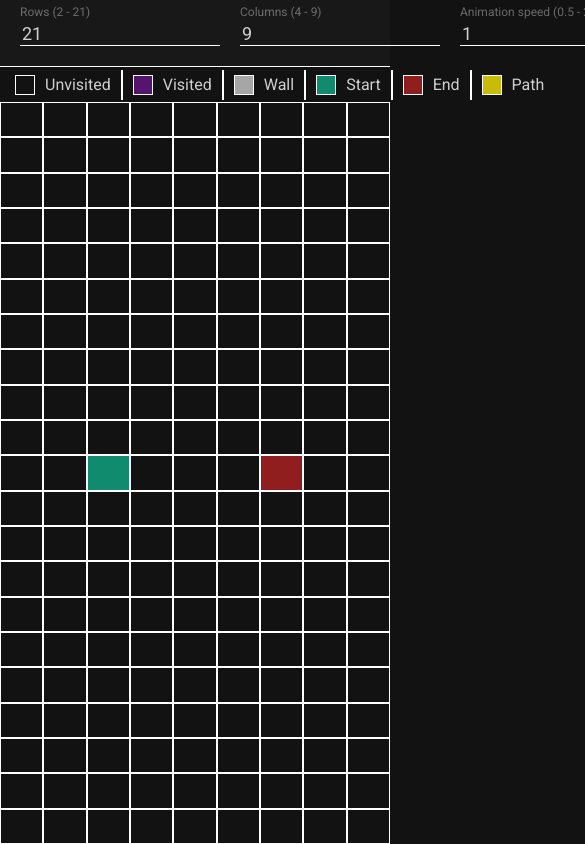
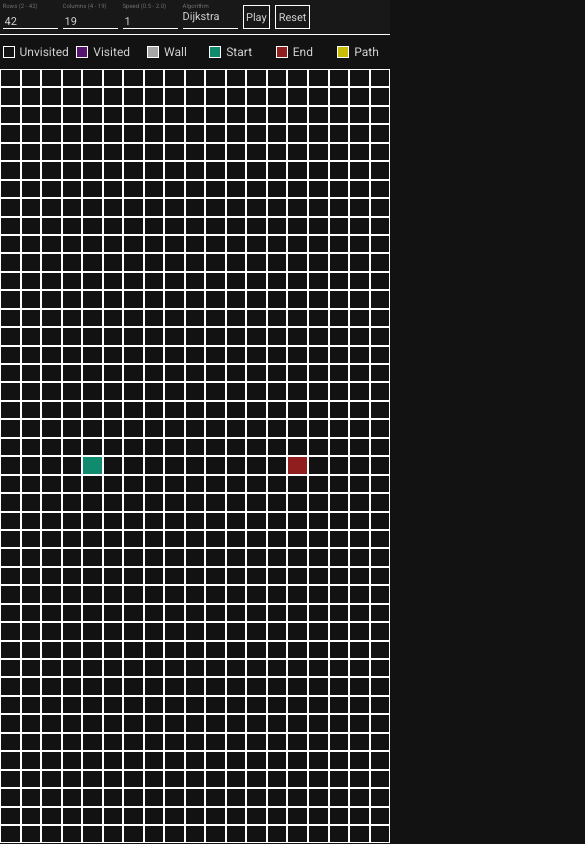
Before and after one commit to NSteczynski/Pathfinding, a React app: page / in a window 390 px wide. Shown: the top 844 px of the page, 585 px wide, since content can reach past the window. Built offline with nearby package versions, Linux system fonts and the light colour scheme.

Commit message:
RWD support.

```diff
--- a/src/components/fields/field.scss
+++ b/src/components/fields/field.scss
@@ -4,8 +4,15 @@
   & > label {
     position: absolute;
     top: -15px;
-    color: $disabledText;
+    color: $disabled;
     font-size: 12px;
+    @media only screen and (max-width: 1023px) {
+      font-size: 9px;
+    }
+    @media only screen and (max-width: 767px) {
+      font-size: 6px;
+      top: -8px;
+    }
   }
   &:before {
     content: '';
@@ -15,6 +22,9 @@
     width: 100%;
     border-bottom: 1px solid $border;
   }
+  @media only screen and (max-width: 767px) {
+    margin: 5px 2.5px 0px;
+  }
 }
 
 input {
@@ -23,9 +33,20 @@ input {
   color: $text;
   height: 100%;
   outline: none;
-  width: 200px;
+  width: 175px;
   font-size: 18px;
-  &:disabled { color: $disabledText; }
+  &:disabled { color: $disabled; }
+  @media only screen and (max-width: 1023px) {
+    width: 110px;
+    font-size: 14px;
+  }
+  @media only screen and (max-width: 767px) {
+    width: 75px;
+    font-size: 11px;
+  }
+  @media only screen and (max-width: 424px) {
+    width: 55px;
+  }
 }
 
 .select {
@@ -33,9 +54,20 @@ input {
   font-size: 18px;
   position: relative;
   & > p {
-    width: 200px;
+    width: 175px;
     margin: 0px;
     &:hover { cursor: pointer; }
+    @media only screen and (max-width: 1023px) {
+      width: 110px;
+      font-size: 14px;
+    }
+    @media only screen and (max-width: 767px) {
+      width: 75px;
+      font-size: 11px;
+    }
+    @media only screen and (max-width: 424px) {
+      width: 55px;
+    }
   }
   & > ul {
     position: absolute;
@@ -49,6 +81,9 @@ input {
     width: 100%;
     background: $background;
     transition: none;
+    @media only screen and (max-width: 1023px) {
+      top: 20px;
+    }
     & > li {
       padding: 5px 10px;
       border-left: 1px solid $border;
@@ -57,11 +92,15 @@ input {
       &:first-child { border-top: 1px solid $border; }
       &:hover { cursor: pointer; background: lighten($background, 10%); }
       &.active { background: lighten($background, 15%); }
+      @media only screen and (max-width: 1023px) {
+        font-size: 14px;
+        padding: 2.5px 5px;
+      }
     }
   }
   &.open > ul { height: auto; }
   &.disabled > p {
-    color: $disabledText;
+    color: $disabled;
     &:hover { cursor: auto; }
   }
 }
--- a/src/components/header.scss
+++ b/src/components/header.scss
@@ -19,9 +19,29 @@
     &:focus { background: lighten($background, 10%); }
     &:disabled {
       background: transparent;
-      color: $disabledText;
-      border-color: $disabledText;
+      color: $disabled;
+      border-color: $disabled;
       &:hover { cursor: auto; }
     }
   }
+  @media only screen and (max-width: 1023px) {
+    padding: 5px;
+    & > button {
+      font-size: 16px;
+      padding: 5px;
+    }
+  }
+  @media only screen and (max-width: 767px) {
+    & > button {
+      font-size: 13px;
+      padding: 2.5px;
+    }
+  }
+  @media only screen and (max-width: 424px) {
+    padding: 5px 0px;
+    & > button {
+      font-size: 11px;
+      margin: 0px 2.5px;
+    }
+  }
 }
--- a/src/components/header.tsx
+++ b/src/components/header.tsx
@@ -10,7 +10,7 @@ const Header: React.FunctionComponent<Settings & {
   <div className='header'>
     <NumberInput name='rows' label={`Rows (2 - ${maxRows})`} value={rows} min={2} max={maxRows} step={1} disabled={isPlaying} onChange={onChange} />
     <NumberInput name='columns' label={`Columns (4 - ${maxColumns})`} value={columns} min={4} max={maxColumns} step={1} disabled={isPlaying} onChange={onChange} />
-    <NumberInput name='playingSpeed' label='Animation speed (0.5 - 2.0)' value={playingSpeed} min={0.5} max={2.0} step={0.25} disabled={isPlaying} onChange={onChange} />
+    <NumberInput name='playingSpeed' label='Speed (0.5 - 2.0)' value={playingSpeed} min={0.5} max={2.0} step={0.25} disabled={isPlaying} onChange={onChange} />
     <SelectField name='algorithm' label='Algorithm' value={algorithm} options={Algorithms} disabled={isPlaying} onChange={onChange} />
     <button onClick={() => isPlaying ? onChange('isPaused', !isPaused) : onChange('isPlaying', !isPlaying)}>{isPlaying ? isPaused ? 'Resume' : 'Pause' : 'Play'}</button>
     <button onClick={onReset}>Reset</button>
--- a/src/components/legend.scss
+++ b/src/components/legend.scss
@@ -2,8 +2,6 @@
   display: flex;
   flex-direction: row;
   margin: 20px;
-  & > span:not(:first-child) { border-left: 1px solid $border; }
-  & > span:not(:last-child) { border-right: 1px solid $border; }
   & > span {
     display: block;
     color: $text;
@@ -14,10 +12,6 @@
     align-items: center;
     justify-content: center;
     position: relative;
-    &.disabled {
-      text-decoration: line-through;
-      color: $disabled;
-    }
     &:before {
       content: '';
       display: block;
@@ -32,7 +26,6 @@
     &.end:before { background: $end; }
     &.path:before { background: $path; }
   }
-
   @media only screen and (max-width: 1023px) {
     margin: 10px;
     & > span {
@@ -43,14 +36,25 @@
       }
     }
   }
-
   @media only screen and (max-width: 767px) {
-    margin: 2.5px 5px;
+    margin: 5px 0px;
     & > span {
       font-size: 16px;
+      padding: 5px 5px;
       &:before {
-        width: 20px;
-        height: 20px;
+        width: 15px;
+        height: 15px;
+        margin-right: 5px;
+      }
+    }
+  }
+  @media only screen and (max-width: 424px) {
+    & > span {
+      font-size: 12px;
+      padding: 5px 2.5px;
+      &:before {
+        width: 12px;
+        height: 12px;
       }
     }
   }
--- a/src/core/functions.ts
+++ b/src/core/functions.ts
@@ -9,10 +9,16 @@ export const Capitalize = (name: string): string => {
 }
 
 /** Returns maximal value of rows that can be presented. */
-export const getMaxRows = (): number => Math.floor(window.innerHeight / 40) < 2 ? 2 : Math.floor(window.innerHeight / 40)
+export const getMaxRows = (): number => {
+  const nodeSize = window.innerWidth <= 768 ? 20 : 40
+  return Math.floor(window.innerHeight / nodeSize) < 2 ? 2 : Math.floor(window.innerHeight / nodeSize)
+}
 
 /** Returns maximal value of columns that can be presented. */
-export const getMaxColumns = (): number => Math.floor(window.innerWidth / 40) < 4 ? 4 : Math.floor(window.innerWidth / 40)
+export const getMaxColumns = (): number => {
+  const nodeSize = window.innerWidth <= 768 ? 20 : 40
+  return Math.floor(window.innerWidth / nodeSize) < 4 ? 4 : Math.floor(window.innerWidth / nodeSize)
+}
 
 /**
  * Returns node start position on middle of rows and on one fourth columns.
--- a/src/variables.scss
+++ b/src/variables.scss
@@ -2,8 +2,7 @@
 $background: #121212;
 $text: #ffffffcc;
 $border: #ffffff;
-$disabled: #df6363;
-$disabledText: #ffffff5e;
+$disabled: #ffffff5e;
 
 /** Nodes Colors. */
 $visited: #55146e;
```
